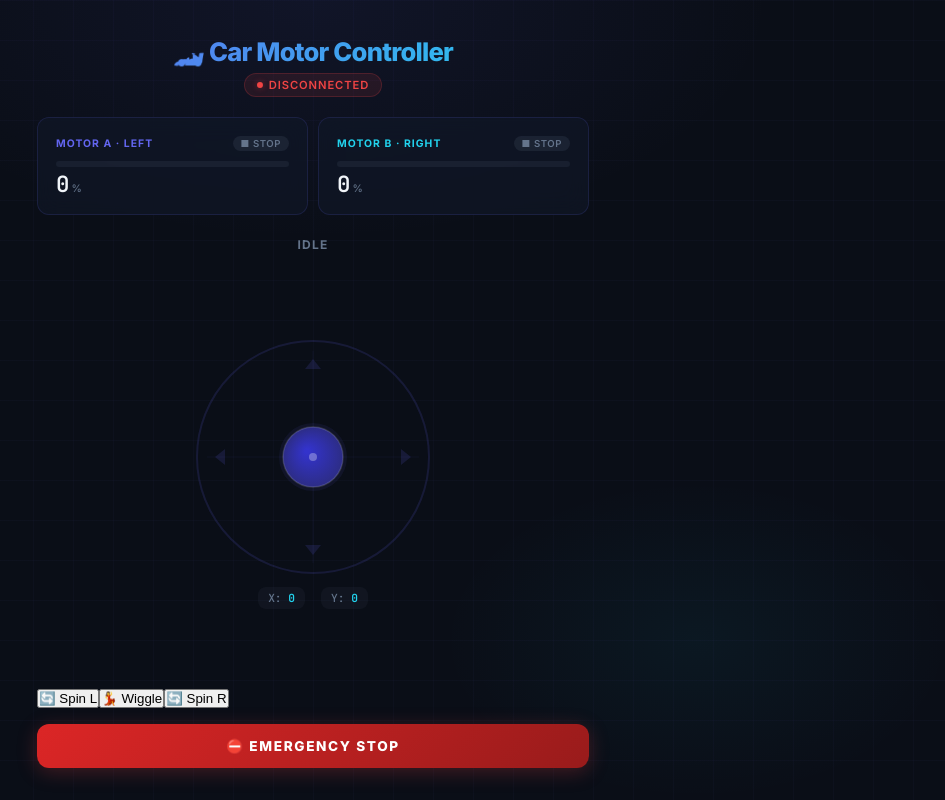
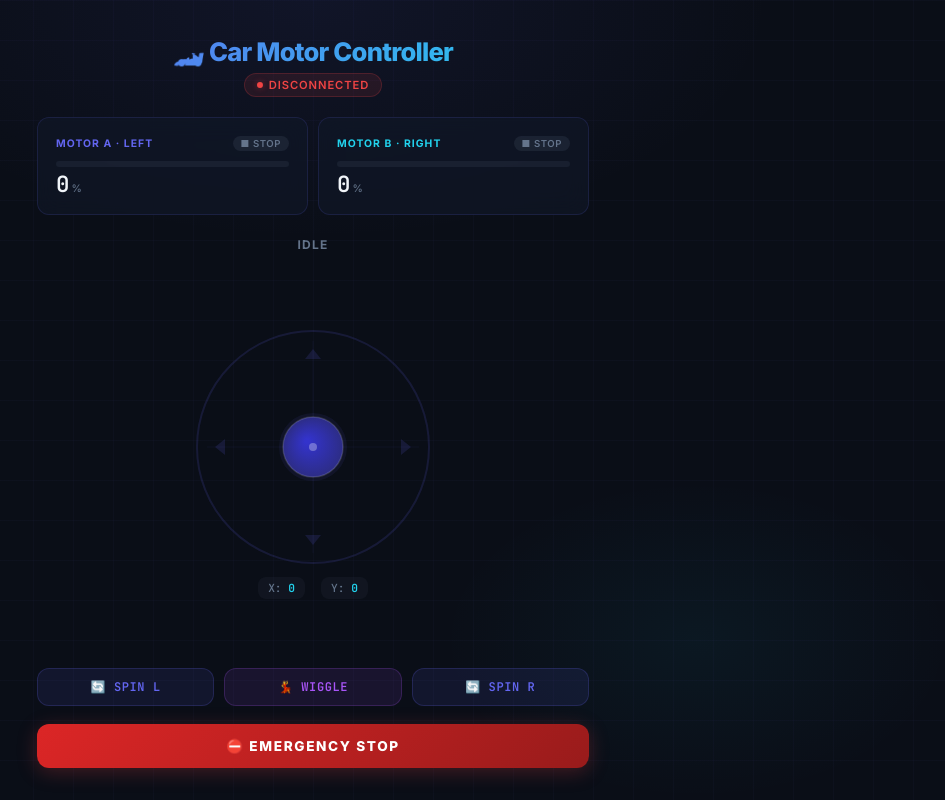
Before and after one commit to Shan-john/hyva_rover, a React (Vite) app in the folder web/: page / in a window 1280 px wide. Shown: the whole page, without its empty margins (327-1272 px from the left). Built offline with nearby package versions, Linux system fonts and the light colour scheme; no server answers.

Commit message:
Auto-commit: 2026-02-17 16:57:17

```diff
--- a/web/src/index.css
+++ b/web/src/index.css
@@ -42,13 +42,16 @@
   --font-mono: 'JetBrains Mono', monospace;
 }
 
-*, *::before, *::after {
+*,
+*::before,
+*::after {
   margin: 0;
   padding: 0;
   box-sizing: border-box;
 }
 
-html, body {
+html,
+body {
   height: 100%;
   overflow: hidden;
   touch-action: none;
@@ -158,8 +161,17 @@ body {
 }
 
 @keyframes pulse-dot {
-  0%, 100% { opacity: 1; transform: scale(1); }
-  50% { opacity: 0.5; transform: scale(0.8); }
+
+  0%,
+  100% {
+    opacity: 1;
+    transform: scale(1);
+  }
+
+  50% {
+    opacity: 0.5;
+    transform: scale(0.8);
+  }
 }
 
 /* ============================================
@@ -200,8 +212,13 @@ body {
   color: var(--text-secondary);
 }
 
-.motor-card.motor-a .motor-label { color: var(--motor-a-color); }
-.motor-card.motor-b .motor-label { color: var(--motor-b-color); }
+.motor-card.motor-a .motor-label {
+  color: var(--motor-a-color);
+}
+
+.motor-card.motor-b .motor-label {
+  color: var(--motor-b-color);
+}
 
 .motor-direction-badge {
   font-size: 0.6rem;
@@ -313,8 +330,54 @@ body {
 }
 
 /* ============================================
-   Emergency Stop Button
+   Action Buttons
    ============================================ */
+.actions-grid {
+  display: grid;
+  grid-template-columns: 1fr 1fr 1fr;
+  gap: 10px;
+  margin-bottom: 2px;
+}
+
+.action-btn {
+  padding: 10px;
+  border: none;
+  border-radius: var(--radius-md);
+  background: rgba(99, 102, 241, 0.1);
+  color: var(--accent-blue);
+  font-family: var(--font-mono);
+  font-size: 0.75rem;
+  font-weight: 600;
+  text-transform: uppercase;
+  letter-spacing: 0.05em;
+  cursor: pointer;
+  transition: all 0.2s ease;
+  border: 1px solid rgba(99, 102, 241, 0.2);
+}
+
+.action-btn:hover {
+  background: rgba(99, 102, 241, 0.2);
+  border-color: var(--accent-blue);
+  transform: translateY(-2px);
+  box-shadow: 0 4px 12px rgba(99, 102, 241, 0.15);
+}
+
+.action-btn:active {
+  transform: translateY(0);
+}
+
+.action-btn.wiggle {
+  color: var(--accent-purple);
+  background: rgba(168, 85, 247, 0.1);
+  border-color: rgba(168, 85, 247, 0.2);
+}
+
+.action-btn.wiggle:hover {
+  background: rgba(168, 85, 247, 0.2);
+  border-color: var(--accent-purple);
+  box-shadow: 0 4px 12px rgba(168, 85, 247, 0.15);
+}
+
 .emergency-stop {
   display: flex;
   justify-content: center;
```
